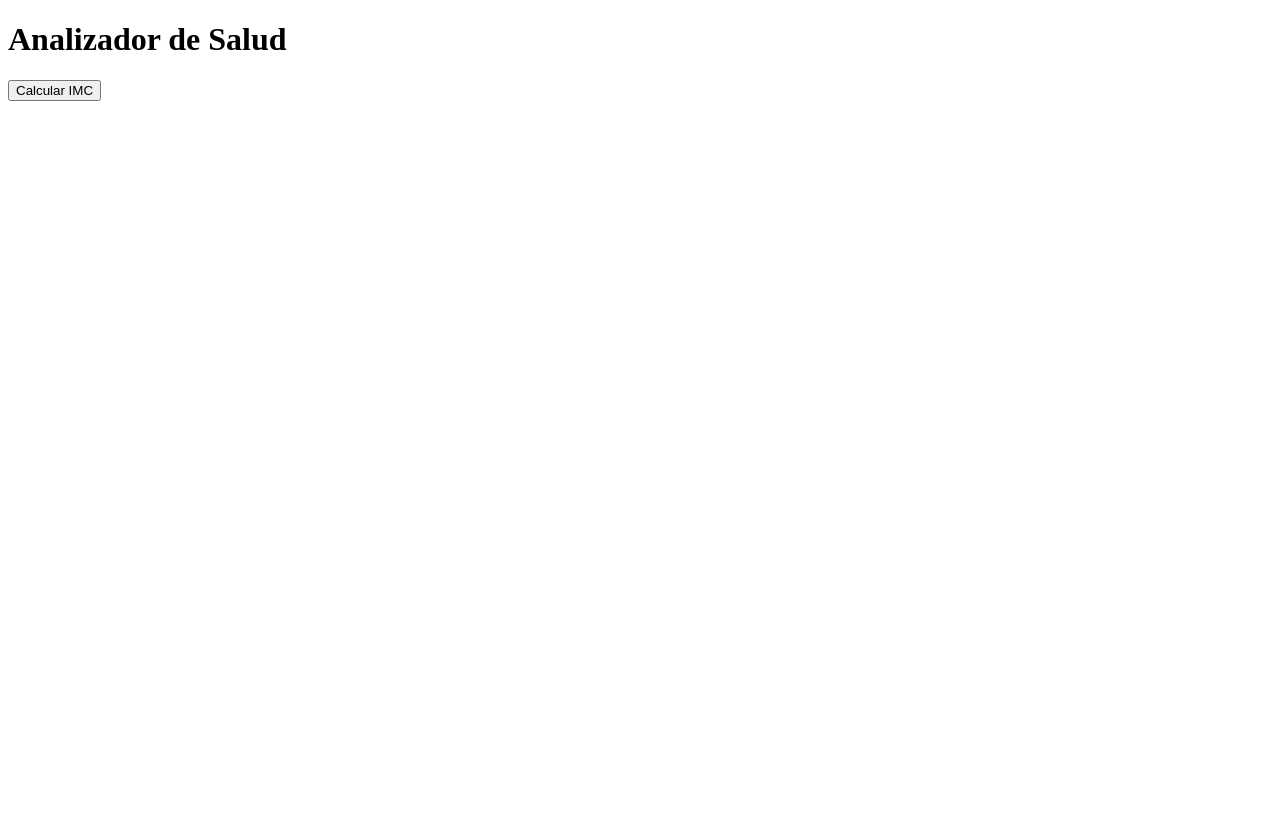
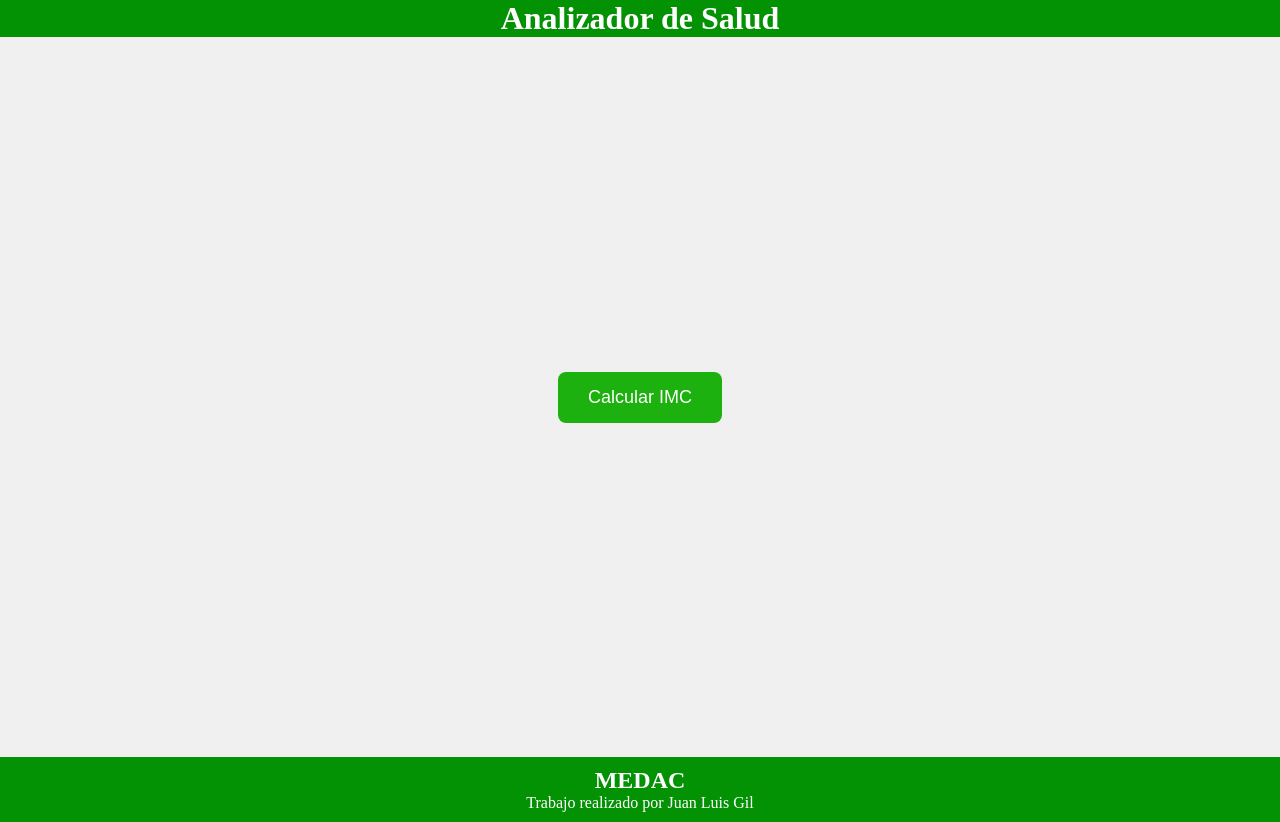
Before and after one commit to JL-garrote/primer-proyecto-java-Script, a plain HTML site: page Index.html in a window 1280 px wide. Before the commit the page ends 800 px from the top, so only its background shows below. Drawn offline with Linux system fonts and the light colour scheme.

Commit message:
modify htnl add styles in css

```diff
--- a/Index.html
+++ b/Index.html
@@ -4,19 +4,26 @@
     <meta charset="UTF-8">
     <meta name="viewport" content="width=device-width, initial-scale=1.0">
     <title>Proyecto Java Script [MEDAC]</title>
+    <link rel="stylesheet" href="estilos.css">
 </head>
+
 <body>
+    <div class="cabecera">
+        <header>
+            <h1>Analizador de Salud</h1>
+        </header>
+    </div>
+</body>
 
-    <header>
-        <h1>Analizador de Salud</h1>
-    </header>
-
-    <button>Calcular IMC</button>
-
-    <div>
-
+<body>
+    <div class="contenido">
+        <button class="boton">Calcular IMC</button>
     </div>
-
-    <footer></footer>
+    <div class="pie">
+        <footer>
+            <H2>MEDAC</H2>
+            <p>Trabajo realizado por Juan Luis Gil</p>
+        </footer>
+    </div>
 </body>
 </html>
--- /dev/null
+++ b/estilos.css
@@ -0,0 +1,44 @@
+.cabecera  {
+    display: flex;
+    background-color: rgb(3, 146, 3);
+    align-items: center;
+    justify-content: center;
+    color:white;
+}
+
+.pie  {
+    display: flex;
+    background-color: rgb(3, 146, 3);
+    vertical-align:auto;
+    align-items: start;
+    color:white;
+    padding: 10px 10px;
+    flex-direction: column;
+    align-items: center;
+    text-align: center;
+}
+
+.boton {
+    padding: 15px 30px;
+    font-size: 18px;
+    background-color: #1cb10e;
+    color: white;
+    border: none;
+    border-radius: 8px;
+    cursor: pointer;
+    transition: background-color 0.3s;
+}
+
+* {
+    box-sizing: border-box;
+    margin: 0;
+    padding: 0;
+}
+
+.contenido {
+    height: calc(100vh - 80px); /* Ajusta si la cabecera cambia de tamaño */
+    display: flex;
+    justify-content: center;
+    align-items: center;
+    background-color: #f0f0f0;
+}
```
